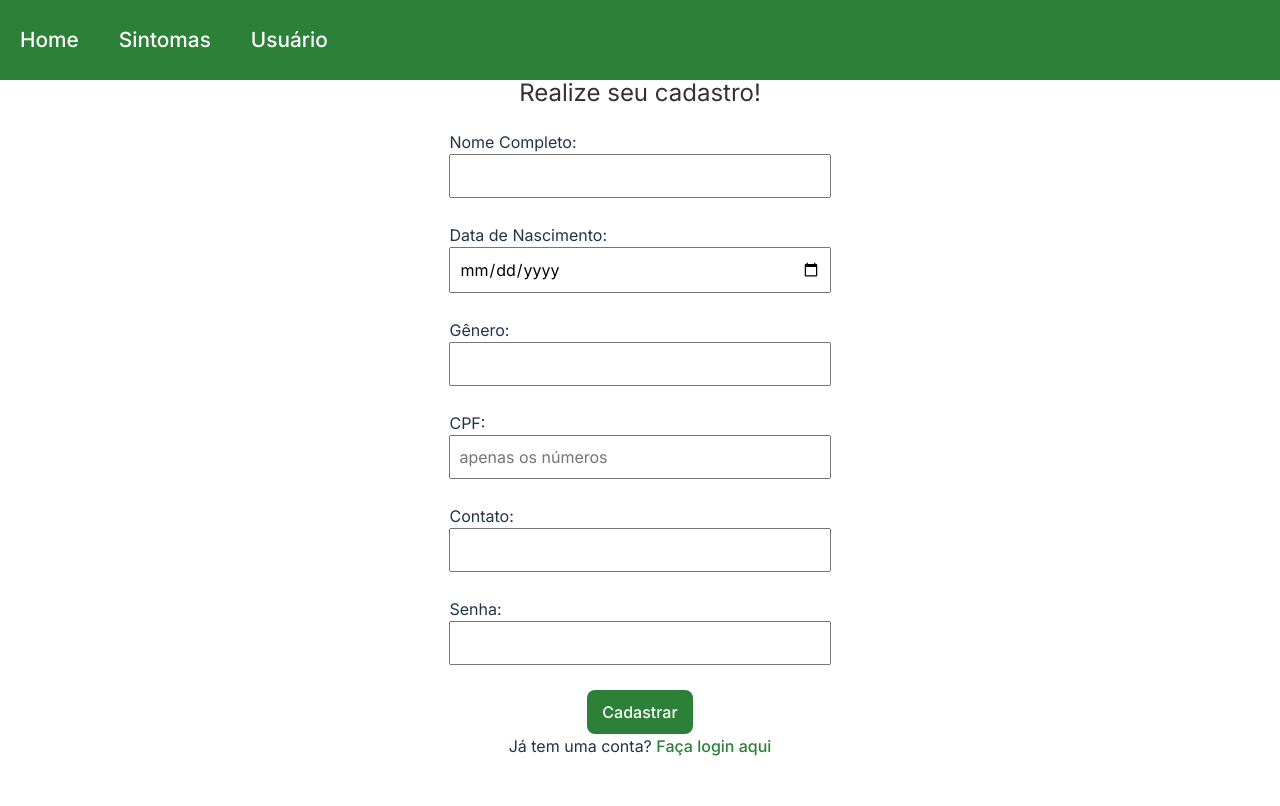
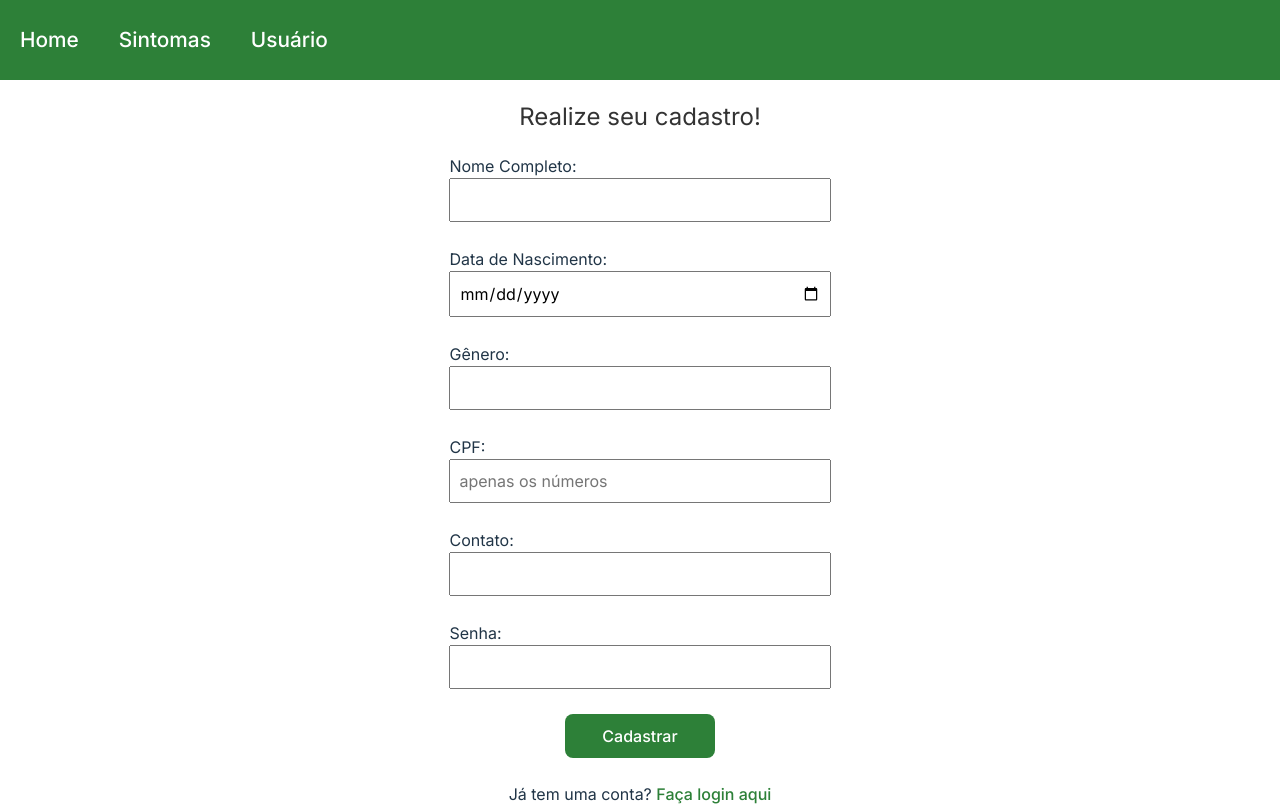
Before and after one commit to lauratrugillo/GS_Web, a Next.js app: page /cadastro in a window 1280 px wide. Shown: the top 806 px of the page. Built offline with nearby package versions, Linux system fonts and the light colour scheme.

Commit message:
estilizacao

```diff
--- a/src/app/cadastro/Cadastro.scss
+++ b/src/app/cadastro/Cadastro.scss
@@ -30,6 +30,7 @@
     }
 
     button {
+        width: 150px;
         background-color: #2d8038;
         color: white;
         padding: 10px 15px;
--- a/src/app/cadastro/page.js
+++ b/src/app/cadastro/page.js
@@ -59,6 +59,8 @@ const Cadastro = () => {
 
   return (
     <main className='cadastro'>
+
+      <br/>
       <h1>Realize seu cadastro!</h1>
       <br/>
       <form onSubmit={handleCadastro}>
@@ -88,6 +90,7 @@ const Cadastro = () => {
         </label>
         <center><button type="submit">Cadastrar</button></center>
       </form>
+      <br />
       <p>
         Já tem uma conta?{' '}
         <a href="/login">Faça login aqui</a>
--- a/src/app/login/Login.scss
+++ b/src/app/login/Login.scss
@@ -31,6 +31,7 @@
       }
 
       button {
+        width: 150px;
         background-color: #2d8038;
         color: white;
         padding: 10px 15px;
```
